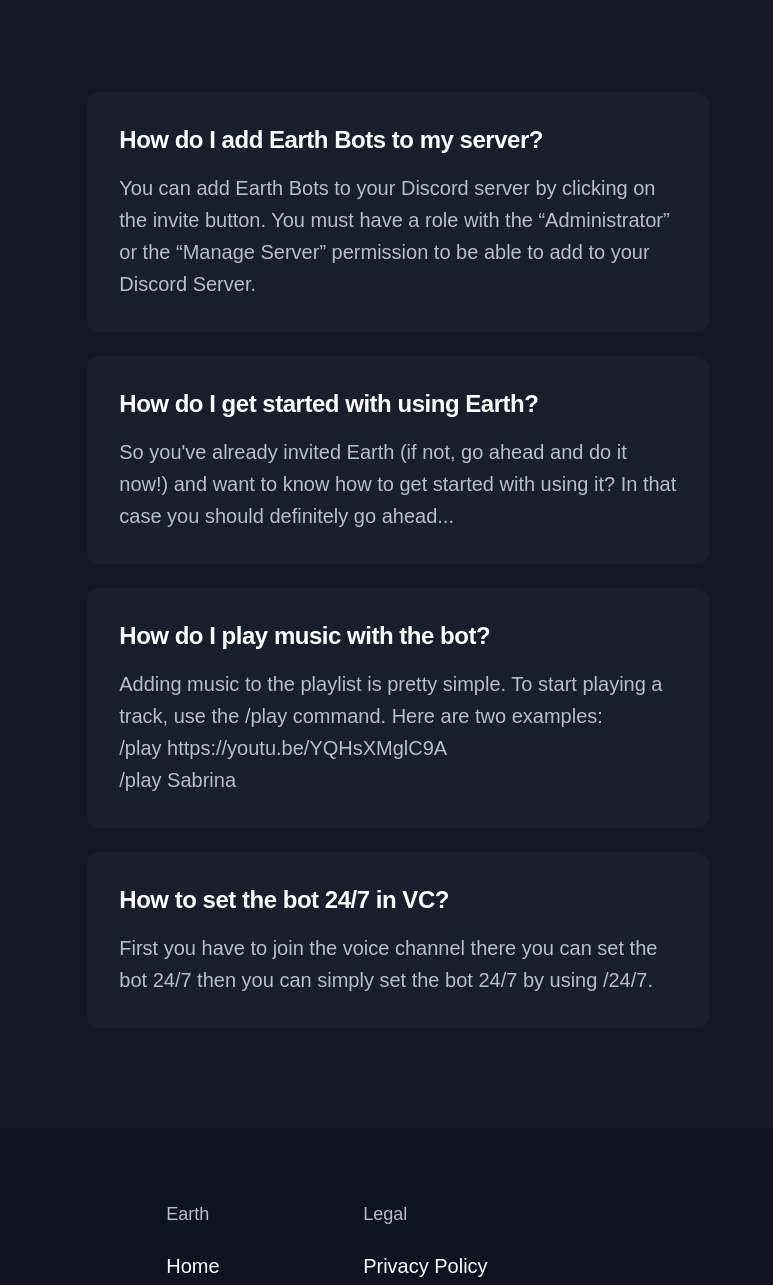
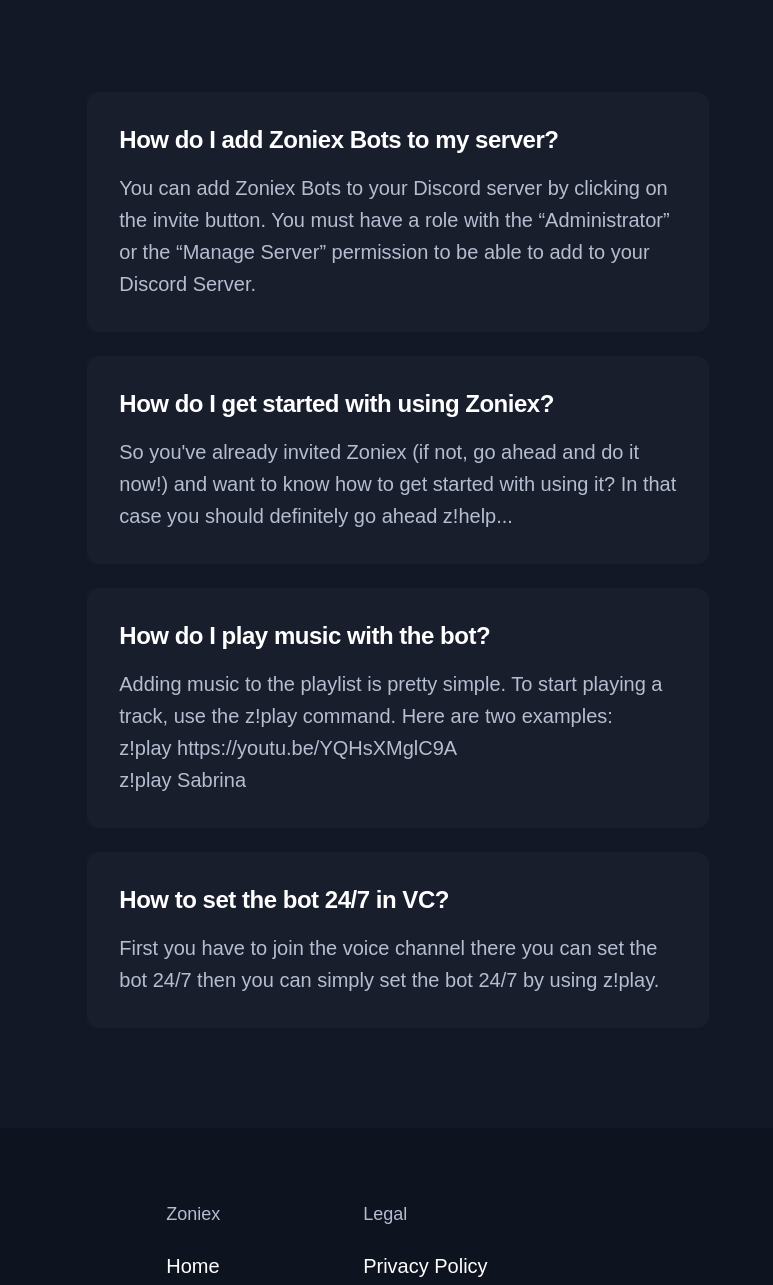
Before and after one commit to PatentGuyy/Zoniex-Web, a website: page faq.html in a window 1280 px wide. Shown: the part 340-1625 px from the top of the page, 507-1280 px from the left. Drawn offline with nearby package versions, Linux system fonts and the light colour scheme; a web font is replaced by a local one.

Commit message:
Update faq.html

```diff
--- a/faq.html
+++ b/faq.html
@@ -2,17 +2,17 @@
 
 <head>
     <meta charset="utf-8" />
-    <title>Earth - FAQ's</title>
+    <title>Zoniex - FAQ's</title>
     <meta property="og:locale" content="en_US">
 <meta property="og:type" content="article">
-<meta property="og:site_name" content="Earth - FAQ's">
-<meta property="og:description" content="Feel the Music Quality and Beats. It is easiest way to play music in server!">
-<meta property="og:image" content="https://cdn.discordapp.com/attachments/959057769179267092/962621465314881556/Avatar_for_Earth-modified.png?size=4096">
-<meta property="og:image:secure_url" content="https://cdn.discordapp.com/attachments/959057769179267092/962621465314881556/Avatar_for_Earth-modified.png?size=4096" />
+<meta property="og:site_name" content="Zoniex - FAQ's">
+<meta property="og:description" content="Feel the Quality and Rich-Feature Commands. It is easiest way to use useful commands in a server!">
+<meta property="og:image" content="https://i.postimg.cc/bJh2KP1W/ztx.webp">
+<meta property="og:image:secure_url" content="https://i.postimg.cc/bJh2KP1W/ztx.webp" />
     <meta name="viewport" content="width=device-width,initial-scale=1" />
     <link href="style.css" rel="stylesheet" type="text/css" />
-    <link href="https://cdn.discordapp.com/attachments/959057769179267092/962621465314881556/Avatar_for_Earth-modified.png?size=4096" rel="shortcut icon" type="image/x-icon" />
-    <link href="https://cdn.discordapp.com/attachments/959057769179267092/962621465314881556/Avatar_for_Earth-modified.png?size=4096" rel="apple-touch-icon" />
+    <link href="https://i.postimg.cc/P56M1Csy/ztxtrans.png" rel="shortcut icon" type="image/x-icon" />
+    <link href="https://i.postimg.cc/P56M1Csy/ztxtrans.png" rel="apple-touch-icon" />
 
     <script type="text/javascript">
         ! function(o, c) {
@@ -21,18 +21,18 @@
             n.className += t + "js", ("ontouchstart" in o || o.DocumentTouch && c instanceof DocumentTouch) && (n.className += t + "touch")
         }(window, document);
     </script>
-    <link href="https://cdn.discordapp.com/attachments/959057769179267092/962621465314881556/Avatar_for_Earth-modified.png?size=4096" rel="shortcut icon" type="image/x-icon" />
-    <link href="https://cdn.discordapp.com/attachments/959057769179267092/962621465314881556/Avatar_for_Earth-modified.png?size=4096" rel="apple-touch-icon" />
+    <link href="https://i.postimg.cc/P56M1Csy/ztxtrans.png" rel="shortcut icon" type="image/x-icon" />
+    <link href="https://i.postimg.cc/P56M1Csy/ztxtrans.png" rel="apple-touch-icon" />
 </head>
 
 <body>
     <div data-animation="default" data-collapse="medium" data-duration="400" data-easing="ease" data-easing2="ease" role="banner" class="nav-bar w-nav">
         <div class="navbar-wrapper">
             <div class="nav-left"><a href="/" aria-current="page" class="nav-logo w-nav-brand w--current"><img src="https://cdn.discordapp.com/attachments/959057769179267092/997112057835028490/unknown.png" loading="lazy" alt=""/></a>
-                <nav role="navigation" class="nav-links w-nav-menu"><a href="/premium" class="nav-link w-nav-link">Premium</a><a href="/commands" class="nav-link w-nav-link">Commands</a><a href="https://discord.gg/earthbot" class="nav-link w-nav-link">Support</a><a href="/faq" class="nav-link w-nav-link">FAQ's</a></nav>
+                <nav role="navigation" class="nav-links w-nav-menu"><a href="/premium.html" class="nav-link w-nav-link">Premium</a><a href="/commands.html" class="nav-link w-nav-link">Commands</a><a href="https://discord.gg/yyWfs8Rwcy" class="nav-link w-nav-link">Support</a><a href="/faq.html" class="nav-link w-nav-link">FAQ's</a></nav>
             </div>
             <div class="nav-right">
-                <div class="nav-button-container"><a href="https://discord.com/api/oauth2/authorize?client_id=906422339674189835&permissions=8&redirect_uri=https%3A%2F%2Fdiscord.gg%2Fpvxh55ud7f&response_type=code&scope=identify%20bot%20applications.commands" class="button w-button">Invite Earth</a></div>
+                <div class="nav-button-container"><a href="https://discord.com/oauth2/authorize?client_id=1258070959089389609&permissions=8&integration_type=0&scope=bot" class="button w-button">Invite Zoniex</a></div>
                 <div class="nav-mobile-button w-nav-button">
                     <div class="w-icon-nav-menu"></div>
                 </div>
@@ -49,22 +49,22 @@
                 </div>
                 <div class="faq-questions-grid">
                     <div class="faq-item">
-                        <h6>How do I add Earth Bots to my server?</h6>
-                        <p class="faq-answer-text">You can add Earth Bots to your Discord server by clicking on the invite button. You must have a role with the “Administrator” or the “Manage Server” permission to be able to add to your Discord Server.</p>
+                        <h6>How do I add Zoniex Bots to my server?</h6>
+                        <p class="faq-answer-text">You can add Zoniex Bots to your Discord server by clicking on the invite button. You must have a role with the “Administrator” or the “Manage Server” permission to be able to add to your Discord Server.</p>
                     </div>
                     <div class="faq-item">
-                        <h6>How do I get started with using Earth?</h6>
-                        <p class="faq-answer-text">So you've already invited Earth (if not, go ahead and do it now!) and want to know how to get started with using it? In that case you should definitely go ahead...</p>
+                        <h6>How do I get started with using Zoniex?</h6>
+                        <p class="faq-answer-text">So you've already invited Zoniex (if not, go ahead and do it now!) and want to know how to get started with using it? In that case you should definitely go ahead z!help...</p>
                     </div>
                     <div class="faq-item">
                         <h6>How do I play music with the bot?</h6>
-                        <p class="faq-answer-text">Adding music to the playlist is pretty simple. To start playing a track, use the /play command. Here are two examples:<br>
-/play https://youtu.be/YQHsXMglC9A<br>
-/play Sabrina</p>
+                        <p class="faq-answer-text">Adding music to the playlist is pretty simple. To start playing a track, use the z!play command. Here are two examples:<br>
+z!play https://youtu.be/YQHsXMglC9A<br>
+z!play Sabrina</p>
                     </div>
                     <div class="faq-item">
                         <h6>How to set the bot 24/7 in VC?</h6>
-                        <p class="faq-answer-text">First you have to join the voice channel there you can set the bot 24/7 then you can simply set the bot 24/7 by using /24/7.</p>
+                        <p class="faq-answer-text">First you have to join the voice channel there you can set the bot 24/7 then you can simply set the bot 24/7 by using z!play.</p>
                     </div>
                 </div>
             </div>
@@ -76,7 +76,7 @@
                 <div class="footer-top-wrapper"><a href="#" class="footer-logo w-inline-block"><img src="https://cdn.discordapp.com/attachments/959057769179267092/997112057835028490/unknown.png" loading="lazy" alt=""/></a>
                     <div class="w-layout-grid footer-links-grid">
                         <div class="footer-links">
-                            <div class="footer-link-title">Earth</div><a href="/" aria-current="page" class="footer-link w--current">Home</a><a href="/premium" class="footer-link">Premium</a><a href="/commands" class="footer-link">Commands</a><a href="https://discord.gg/earthbot" class="footer-link">Support</a><a href="/faq" class="footer-link">FAQ's</a>
+                            <div class="footer-link-title">Zoniex</div><a href="/" aria-current="page" class="footer-link w--current">Home</a><a href="/premium.html" class="footer-link">Premium</a><a href="/commands.html" class="footer-link">Commands</a><a href="https://discord.gg/yyWfs8Rwcy" class="footer-link">Support</a><a href="/faq.html" class="footer-link">FAQ's</a>
                             </div>
                         <div class="footer-links">
                             <div class="footer-link-title">Legal</div><a href="/policy" class="footer-link">Privacy Policy</a><a href="/tos" class="footer-link">Terms of Service</a></div>
```
